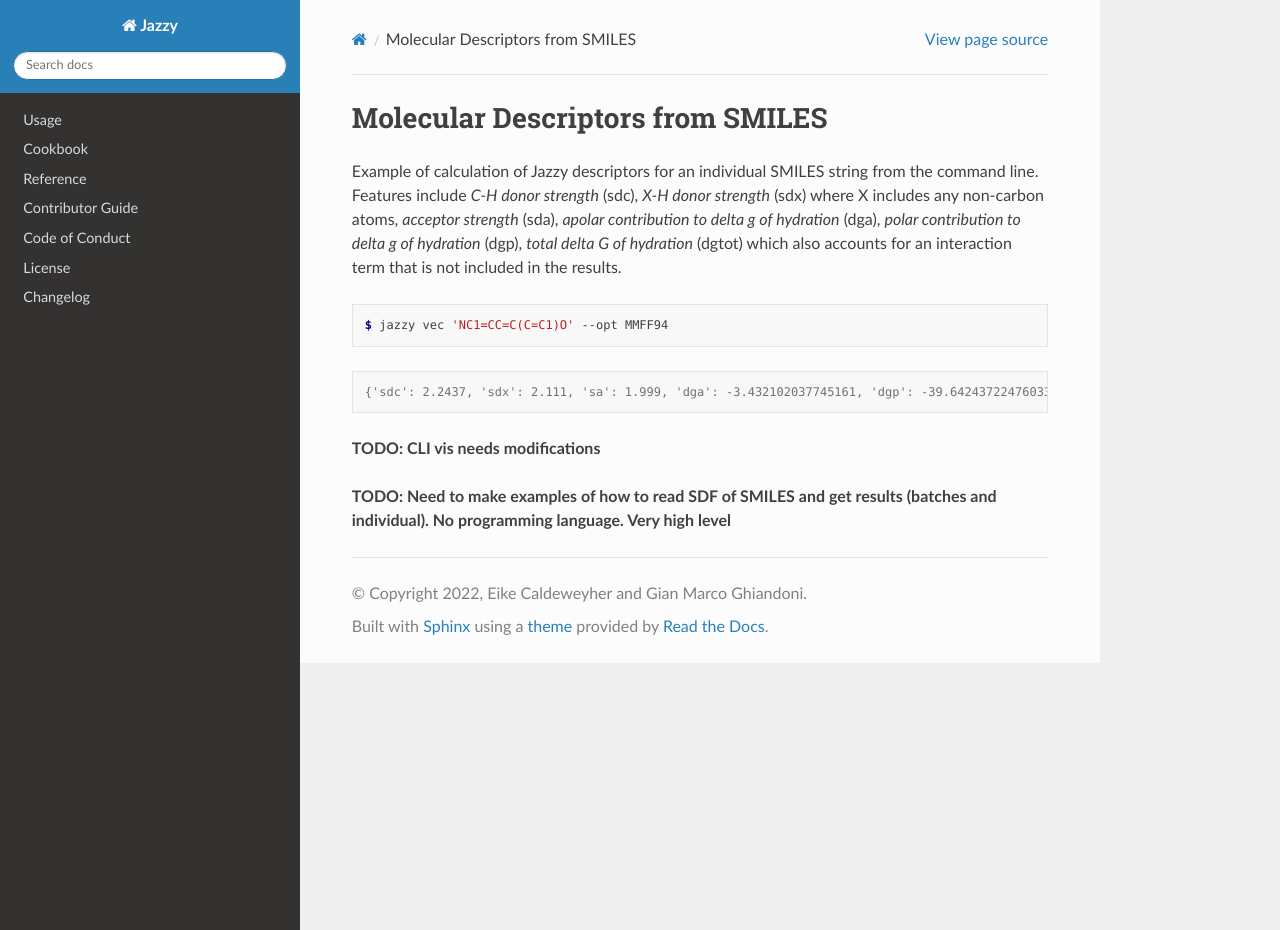
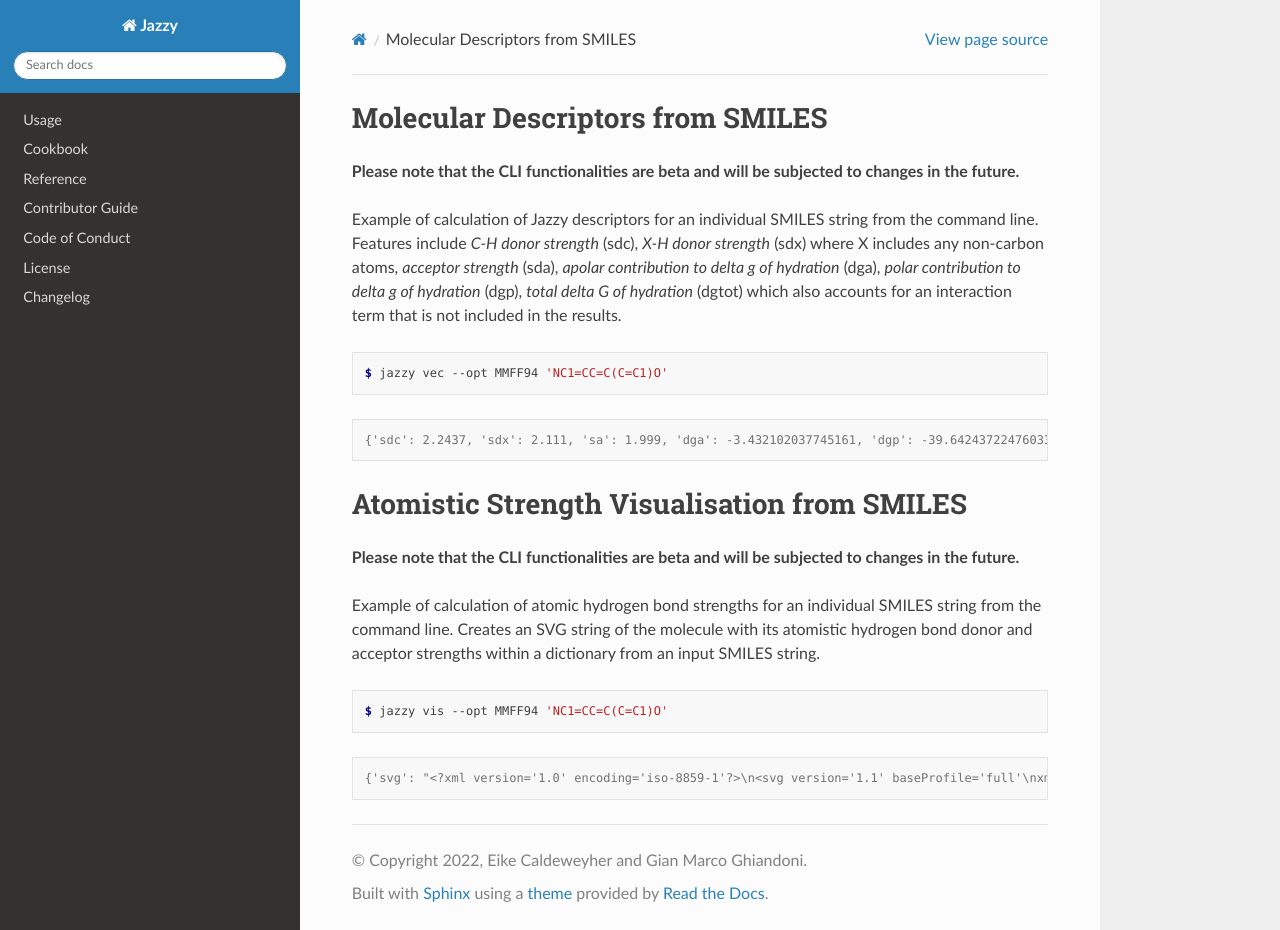
Before and after one commit to AstraZeneca/jazzy, a Sphinx documentation site: the page built from docs/cli.rst, in a window 1280 px wide and 930 px high. Built offline with Sphinx 7.4.7 and the Read the Docs theme 2.0.0, drawn with Linux system fonts in a browser that asks for light colours.

Commit message:
added comment about experimental

```diff
--- a/docs/cli.rst
+++ b/docs/cli.rst
@@ -1,15 +1,28 @@
 Molecular Descriptors from SMILES
 """""""""""""""""""""""""""""""""
+**Please note that the CLI functionalities are beta and will be subjected to changes in the future.**
+
 Example of calculation of Jazzy descriptors for an individual SMILES string from the command line. Features include *C-H donor strength* (sdc), *X-H donor strength* (sdx) where X includes any non-carbon atoms, *acceptor strength* (sda), *apolar contribution to delta g of hydration* (dga), *polar contribution to delta g of hydration* (dgp), *total delta G of hydration* (dgtot) which also accounts for an interaction term that is not included in the results.
 
 .. code:: console
 
-   $ jazzy vec 'NC1=CC=C(C=C1)O' --opt MMFF94
+   $ jazzy vec --opt MMFF94 'NC1=CC=C(C=C1)O'
 
 .. code:: console
 
    {'sdc': 2.2437, 'sdx': 2.111, 'sa': 1.999, 'dga': -3.432102037745161, 'dgp': -39.642437224760336, 'tot': -43.074539262505496, 'status': 'success', 'smiles': 'NC1=CC=C(C=C1)O'}
 
-**TODO: CLI vis needs modifications**
 
-**TODO: Need to make examples of how to read SDF of SMILES and get results (batches and individual). No programming language. Very high level**
+Atomistic Strength Visualisation from SMILES
+""""""""""""""""""""""""""""""""""""""""""""
+**Please note that the CLI functionalities are beta and will be subjected to changes in the future.**
+
+Example of calculation of atomic hydrogen bond strengths for an individual SMILES string from the command line. Creates an SVG string of the molecule with its atomistic hydrogen bond donor and acceptor strengths within a dictionary from an input SMILES string.
+
+.. code:: console
+
+   $ jazzy vis --opt MMFF94 'NC1=CC=C(C=C1)O'
+
+.. code:: console
+
+   {'svg': "<?xml version='1.0' encoding='iso-8859-1'?>\n<svg version='1.1' baseProfile='full'\nxmlns='http://www.w3.org/2000/svg'\nxmlns:rdkit='http://www.rdkit.org/xml'\nxmlns:xlink='http://www.w3.org/1999/xlink'\nxml:space='preserve'\nwidth='500px' height='500px' viewBox='0 0 500 500'>\n<!-- END OF HEADER -->\n<rect style='opacity:1.0;fill:#FFFFFF;stroke:none' width='500.0' height='500.0' x='0.0' y='0.0'> </rect>\n<path class='bond-0 atom-0 atom-1' d='M 406.4,222.5 L 369.6,230.9' style='fill:none;fill-rule:evenodd;stroke:#0000FF;stroke-width:2.0px;stroke-linecap:butt;stroke-linejoin:miter;stroke-opacity:1' />\n<path class='bond-0 atom-0 atom-1' d='M 369.6,230.9 L 332.8,239.2' style='fill:none;fill-rule:evenodd;stroke:#000000;stroke-width:2.0px;stroke-linecap:butt;stroke-linejoin:miter;stroke-opacity:1' />\n...</svg>\n", 'smiles': 'NC1=CC=C(C=C1)O', 'status': 'success'}
```
